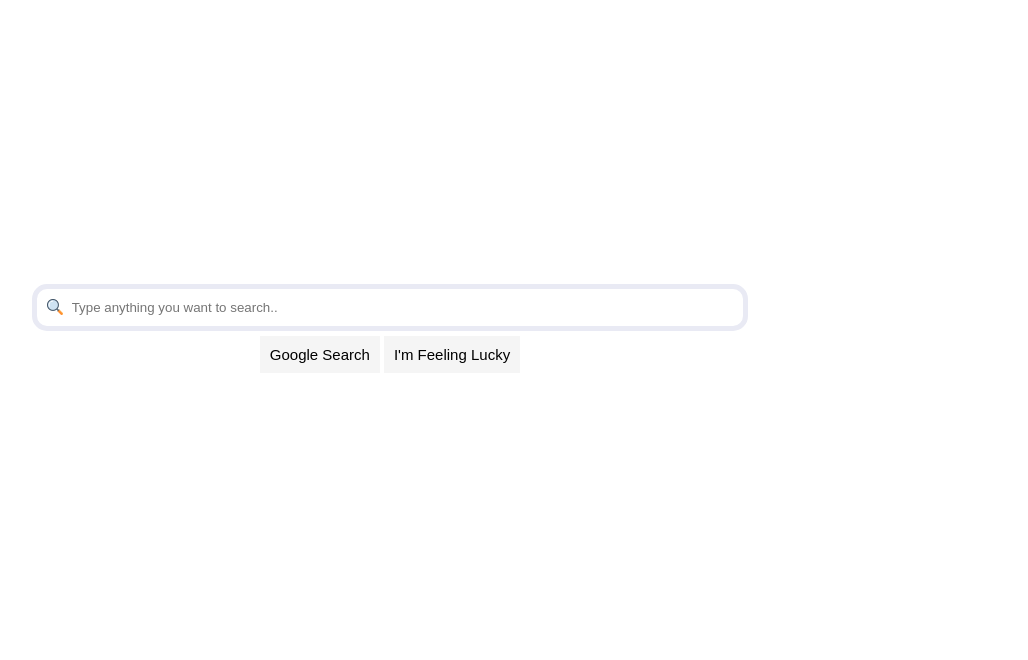
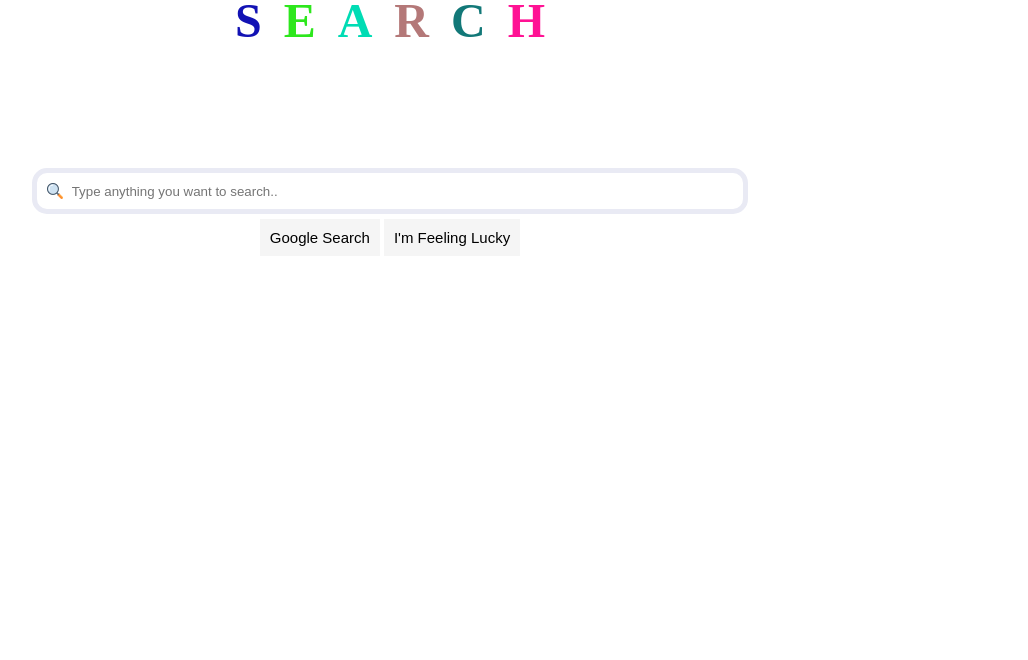
Before and after one commit to farmergiless/search, a plain HTML site: page index.html in a window 1280 px wide. Shown: the part 140-800 px from the top of the page, without its empty margins (250-1278 px from the left). Drawn offline with Linux system fonts and the light colour scheme.

Commit message:
final version

```diff
--- a/index.html
+++ b/index.html
@@ -4,13 +4,6 @@
 <head>
     <title>Search</title>
     <link rel="stylesheet" href="search.css">
-    <style>
-        h1 {
-            text-align: center;
-            font-size: 3em;
-            color: mix;
-        }
-    </style>
 </head>
 
 <body>
@@ -19,8 +12,15 @@
         <li><a class="upperlinks" href="advanced.html">Advanced Search</a></li>
 
     </ul>
-    <h1>
-        SEARCH
+    <h1 style="margin-bottom:-200px;">
+        <ul style="padding: 0px; margin-right: 0px;">
+            <li style="color: rgb(18, 18, 180)">S</li>
+            <li style="color: rgb(45, 231, 28)">E</li>
+            <li style="color: rgb(0, 220, 180)">A</li>
+            <li style="color: rgb(180, 120, 120)">R</li>
+            <li style="color: rgb(18, 120, 120)">C</li>
+            <li style="color: rgb(255, 18, 148)">H</li>
+        </ul>
     </h1>
     <form id="sea" action="https://google.com/search">
         <input style="margin-bottom:5px;" type="text" id="q" name="q" placeholder="Type anything you want to search.."><br>
--- a/search.css
+++ b/search.css
@@ -1,71 +1,65 @@
-
 #sea {
-    text-align:center;
-
-
-
+    text-align: center;
 }
 
-input[type=text]{
-    margin-top:20em;
-    width:50em;
-    height:2em;
-    padding:5px 5px;
-    border:5px solid rgb(233,234,244) ;
-    border-radius:15px;
-    outline:none;
-    background-image:url("search.png");
-    background-position:10px 10px;
-    background-repeat:no-repeat;
-    padding-left:35px;
+input[type=text] {
+    margin-top: 20em;
+    width: 50em;
+    height: 2em;
+    padding: 5px 5px;
+    border: 5px solid rgb(233, 234, 244);
+    border-radius: 15px;
+    outline: none;
+    background-image: url("search.png");
+    background-position: 10px 10px;
+    background-repeat: no-repeat;
+    padding-left: 35px;
 }
 
-
 input[type=submit] {
-
-    background-color:WhiteSmoke;
-    font-family:Arial;
-    border-style:none;
-    font-size:15px;
-    padding:10px;
-
-
+    background-color: WhiteSmoke;
+    font-family: Arial;
+    border-style: none;
+    font-size: 15px;
+    padding: 10px;
 }
 
 input[type=submit]:hover {
-
-    border:2px solid rgb(220,220,240);
-
-
+    border: 2px solid rgb(220, 220, 240);
 }
 
 li {
-    display:inline;
-    margin:0px 5px;
-
+    display: inline;
+    margin: 0px 5px;
 }
 
-.upperlinks:visited, .upperlinks:link {
-
+.upperlinks:visited,
+.upperlinks:link {
     text-decoration: none;
     font-family: Arial;
-    color:rgb(0,50,0);
-    font-size:15px;
-    font-weight:400;
-
+    color: rgb(0, 50, 0);
+    font-size: 15px;
+    font-weight: 400;
 }
 
 .upperlinks:hover {
-
-    text-decoration:underline;
-    color:green;
+    text-decoration: underline;
+    color: green;
 }
 
+p {
+    font-family: arial;
+    font-size: 13px;
+    margin: 15px;
+}
 
-p {
-    font-family:arial;
-    font-size:13px;
-    margin:15px;
+h1 {
+    text-align: center;
+    font-size: 3em;
+}
 
-
+h1,
+ul {
+    margin: 0 px;
+    padding: 5px;
 }
```
Also changed, not shown: advanced.html (+10 -12 lines), image.html (+14 -0 lines).
